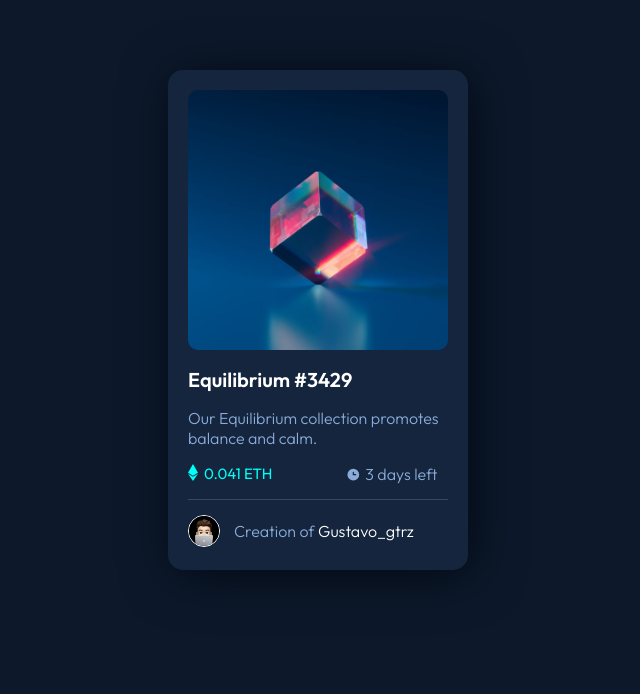
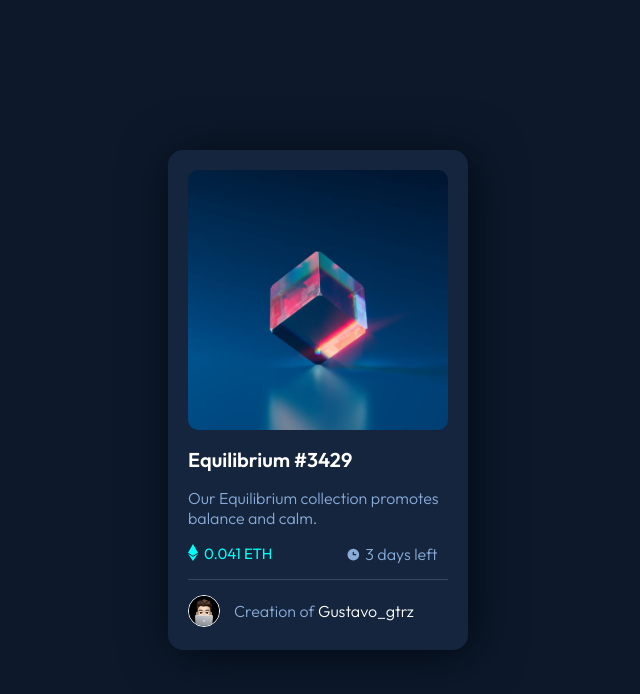
Before and after one commit to Gustavo2022003/nft-card-component, a plain HTML site: page index.html in a window 1280 px wide. Shown: the whole page, without its empty margins (322-962 px from the left). Drawn offline with Linux system fonts and the light colour scheme.

Commit message:
Update index.css

```diff
--- a/index.css
+++ b/index.css
@@ -33,7 +33,7 @@ p {
     background-color: #14253d;
     margin: auto;
     position: relative;
-    top: 70px;
+    top: 150px;
     width: 300px;
     height: 500px;
     border-radius: 15px;
```
